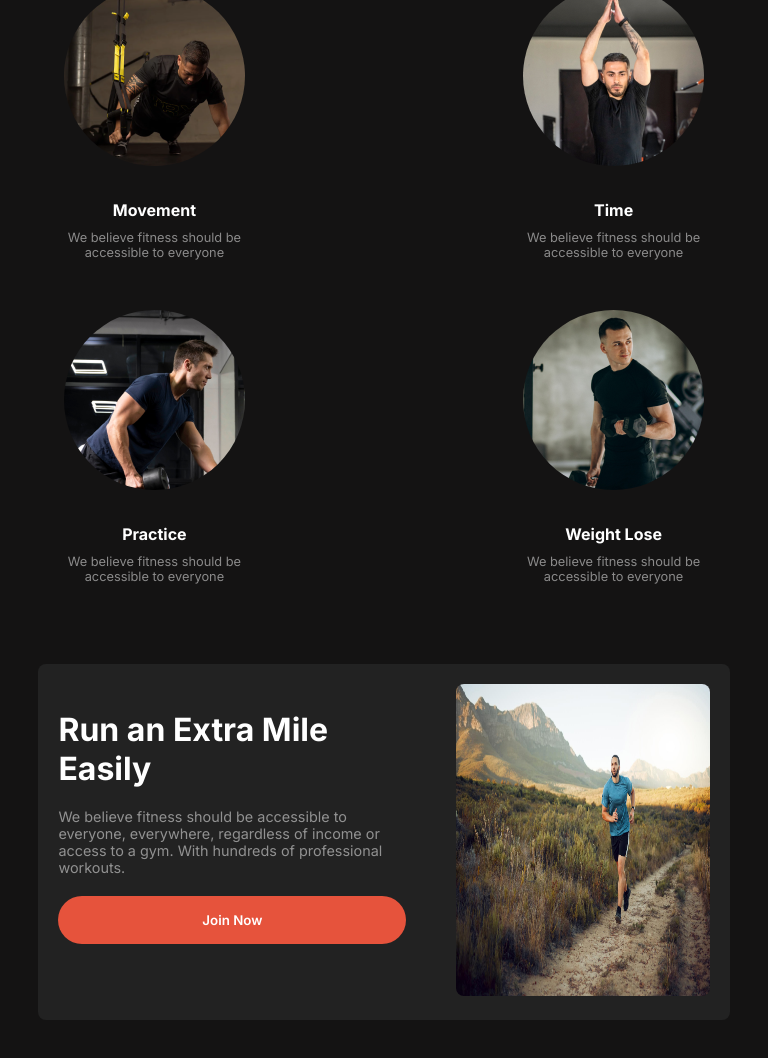
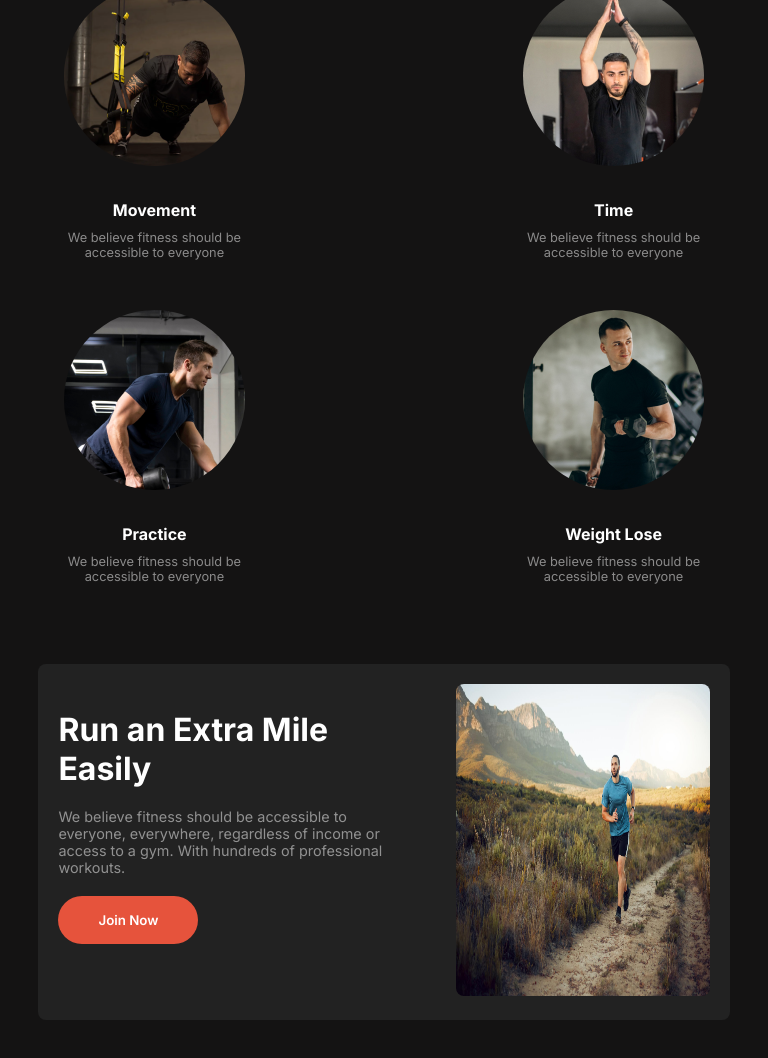
Before and after one commit to Jimy-JosephN5/Responsive-versatile-ui, a plain HTML site: page index.html in a window 768 px wide. Shown: the part 1453-2511 px from the top of the page. Drawn offline with Linux system fonts and the light colour scheme.

Commit message:
padding adjusted

```diff
--- a/styles/style.css
+++ b/styles/style.css
@@ -418,7 +418,7 @@ h3 i{
  }
 
  .motive-btn {
-   width: 100%;
+   padding: 16px 40px;
  }
  .motive-img img{
   width: 100%;
```
